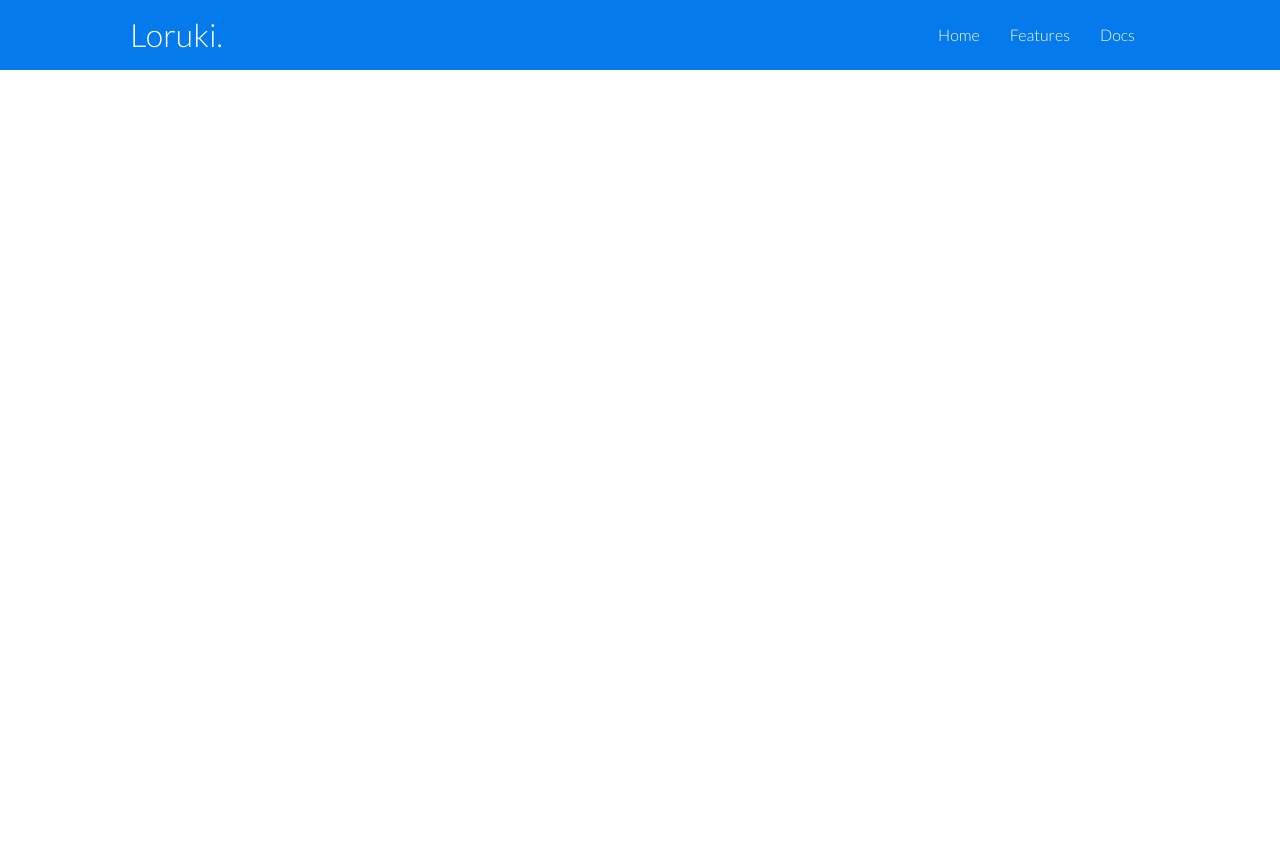
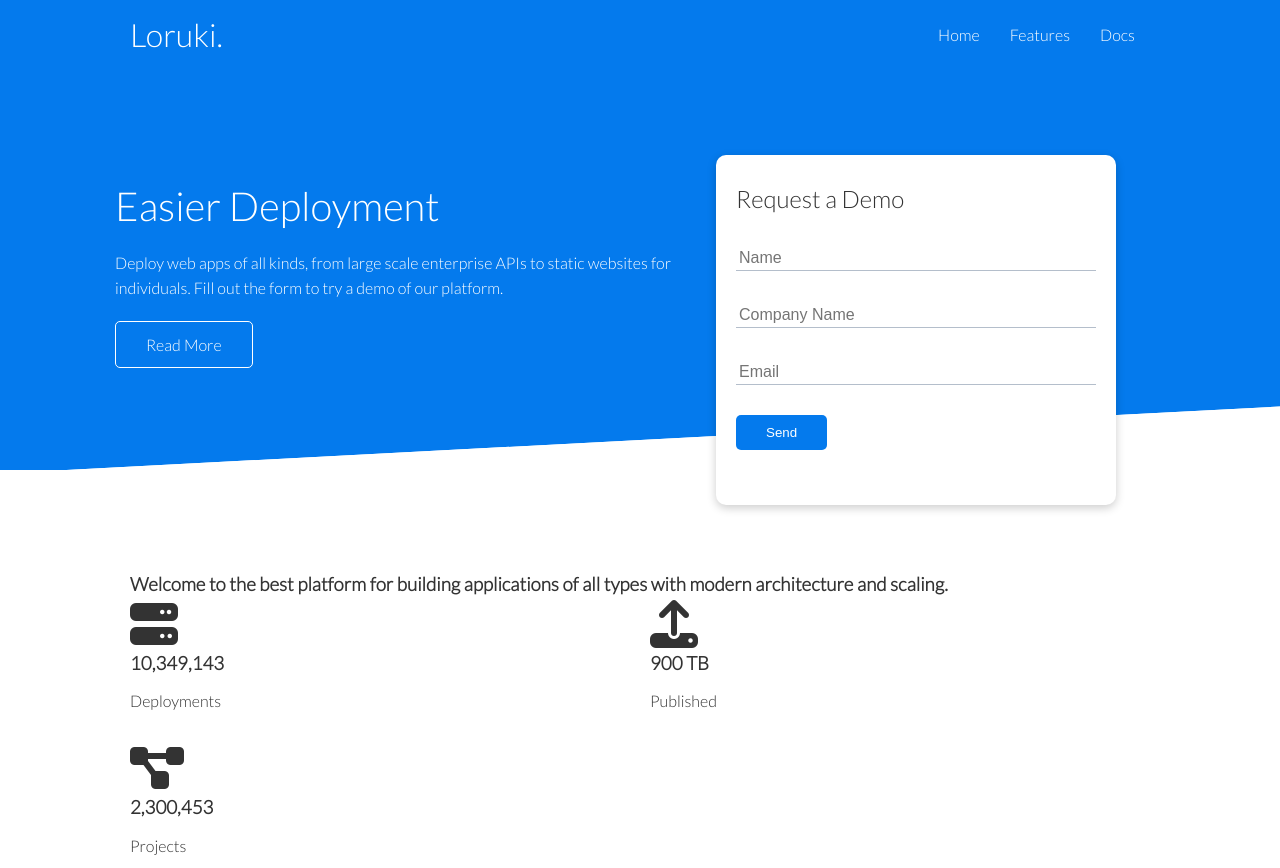
Before and after one commit to Shoktapus/lokuri, a plain HTML site: page index.html in a window 1280 px wide. Before the commit the page ends 800 px from the top, so only its background shows below. Drawn offline with Linux system fonts and the light colour scheme.

Commit message:
Styled buttons, form, showcase, added stats

```diff
--- a/css/style.css
+++ b/css/style.css
@@ -1,4 +1,8 @@
 @import url('https://fonts.googleapis.com/css2?family=Lato:wght@300&display=swap');
+
+:root {
+    --primary-color: #047aed;
+}
 
 /* Universal Style */
 
@@ -39,10 +43,10 @@ img {
     width: 100%;
 }
 
-/* Navbar Styles */
+/* Navbar */
 
 .navbar {
-    background-color: #047aed;
+    background-color: var(--primary-color);
     color: #fff;
     height: 70px;
 }
@@ -65,11 +69,112 @@ img {
     justify-content: space-between;
 }
 
+/* Showcase */
+
+.showcase {
+    height: 400px;
+    background-color: var(--primary-color);
+    color: #fff;
+    position: relative; /* In case anything needs to be positioned absolute within it */
+}
+
+.showcase h1 {
+    font-size: 40px;
+}
+
+.showcase p {
+    margin: 20px 0;
+}
+
+.showcase .grid {
+    overflow: visible; /* Overflow of the showcase-form becomes visible */
+    grid-template-columns: 55% 45%;
+    gap: 30px;
+}
+
+.showcase-form {
+    position: relative;
+    top: 60px; /* To use top, bottom, right, left position must be relative or absolute. */
+    height: 350px;
+    width: 400px;
+    padding: 40px;
+    z-index: 100;
+}
+
+.showcase-form .form-control {
+    margin: 30px 0; /* Adds space between the different inputs on the form */
+}
+
+.showcase-form input[type='text'],
+.showcase-form input[type='email'] { /* Used to target text and email values while excluding
+                                        the submit button. */
+    border: 0;
+    border-bottom: 1px solid #b4becb;
+    width: 100%;
+    padding: 3px;
+    font-size: 16px;
+}
+
+.showcase-form input:focus { /* Targets the input when clicked. */
+    outline: none;  /* Removes the outline when clicked. */
+}
+
+.showcase::before, .showcase::after { /* This causes the slant effect between the blue */
+    content: '';                      /* and white backgrounds on the page. */
+    position: absolute;
+    height: 100px;
+    bottom: -70px;
+    right: 0;
+    left: 0;
+    background: #fff;
+    transform: skewY(-3deg);
+    -webkit-transform: skewY(-3deg); /* So transform works on Chrome & Safari */
+    -moz-transform: skewY(-3deg);   /* So transform works on Mozilla */
+    -ms-transform: skewY(-3deg);    /* So transform works on Microsoft */
+}
+
+/* Stats */
+
+.stats {
+    padding-top: 100px;
+}
+
+/* Utilities */
+
 .container {
     max-width: 1100px;
-    margin: 0 auto;
+    margin: 0 auto; /* 0 px top & bottom, equidistant left & right. */
     overflow: auto;
     padding: 0 40px;
+}
+
+.card {
+    background-color: #fff;
+    color: #333;
+    border-radius: 10px;
+    box-shadow: 0 3px 10px rgba(0, 0, 0, 0.2);   /* 0 horizontal offset, 3px vertical offset,
+    10px blur, r(red) g(green) b(blue) a(alpha or opacity) */
+    padding: 20px;
+    margin: 10px;
+}
+
+.btn {
+    display: inline-block;
+    padding: 10px 30px; /* 10 px top & bottom, 30px left & right. */
+    cursor: pointer;
+    background: var(--primary-color);
+    color: #fff;
+    border: none;
+    border-radius: 5px; /* Rounds the edges of the button. */
+}
+
+.btn-outline {
+    background-color: transparent;
+    border: 1px #fff solid;
+}
+
+.btn:hover {
+    transform: scale(0.98); /* Causes the buttons to decrease in size slightly when hovering. */
 }
 
 .flex {
@@ -78,3 +183,12 @@ img {
     align-items: center;
     height: 100%;
 }
+
+.grid {
+    display: grid;
+    grid-template-columns: 1fr 1fr; /* Or repeat(2, 1fr); */
+    gap: 20px;
+    justify-content: center;
+    align-items: center;
+    height: 100%;
+}
--- a/index.html
+++ b/index.html
@@ -8,6 +8,7 @@
     <title>Loruki | Cloud Hosting for Everyone</title>
 </head>
 <body>
+
     <!--Navbar-->
     <div class="navbar">
         <div class="container flex">
@@ -21,5 +22,62 @@
             </nav>
         </div>
     </div>
+
+    <!--Showcase-->
+    <section class="showcase">
+        <div class="container grid">
+            <div class="showcase-text">
+                <h1>Easier Deployment</h1>
+                <p>Deploy web apps of all kinds, from
+                    large scale enterprise APIs to static websites
+                    for individuals. Fill out the form to try
+                    a demo of our platform.</p>
+                <a href="features.html" class="btn btn-outline">Read More</a>
+            </div>
+            <div class="showcase-form card">
+                <h2>Request a Demo</h2>
+                <form>
+                    <div class="form-control">
+                        <input type="text" name="name" placeholder="Name" required>
+                    </div>
+                    <!--To repeat in VS Code highlight then shift+Alt and down arrow-->
+                    <div class="form-control">
+                        <input type="text" name="company" placeholder="Company Name" required>
+                    </div>
+                    <div class="form-control">
+                        <input type="email" name="email" placeholder="Email" required>
+                    </div>
+                    <input type="submit" value="Send" class="btn btn-primary">
+                </form>
+            </div>
+        </div>
+    </section>
+
+    <!--Stats-->
+    <section class="stats">
+        <div class="container">
+            <h3 class="stats-heading text-center my-1">Welcome to the best platform
+                for building applications of all types with modern architecture and scaling.
+            </h3>
+            <div class="grid grid-3 text-center my-4">
+
+                <!--div*3 will create 3 divs in VS Code. Element*num works for anything-->
+                <div>
+                   <!--i.fas.fa-server.fa-3x is shorthand in VS Code for below-->
+                   <i class="fas fa-server fa-3x"></i>
+                   <h3>10,349,143</h3>
+                   <p class="text-secondary">Deployments</p>
+                </div>
+                <div><i class="fas fa-upload fa-3x"></i>
+                    <h3>900 TB</h3>
+                    <p class="text-secondary">Published</p>
+                </div>
+                <div><i class="fas fa-project-diagram fa-3x"></i>
+                    <h3>2,300,453</h3>
+                    <p class="text-secondary">Projects</p>
+                </div>
+            </div>
+        </div>
+    </section>
 </body>
 </html>
```
